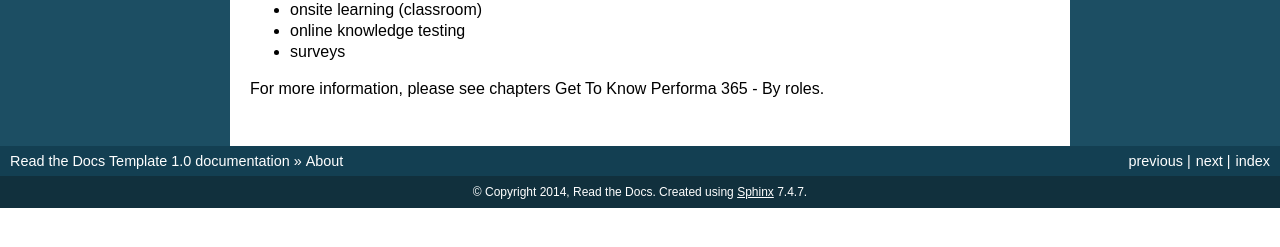
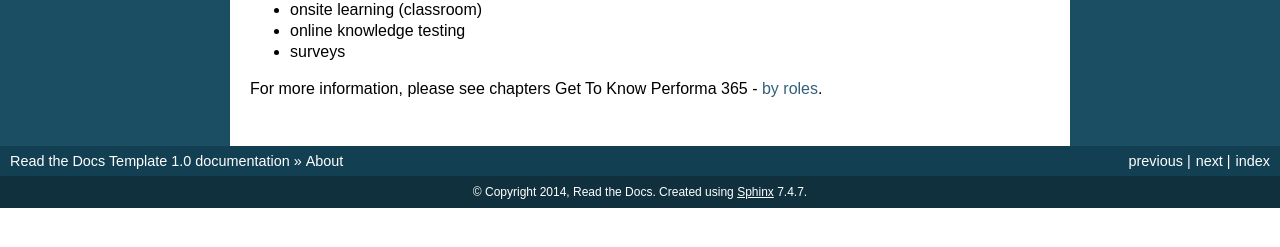
Before and after one commit to pslisko/performa365docs, a Sphinx documentation site: the page built from docs/general/about.rst, in a window 1280 px wide. Shown: the part 290-537 px from the top of the page. Built offline with Sphinx 7.4.7, drawn with Linux system fonts in a browser that asks for light colours; pages that are not in the unit, such as notebooks, are missing from menus; part of the change alters nothing that is shown.

```diff
--- a/docs/general/about.rst
+++ b/docs/general/about.rst
@@ -11,4 +11,4 @@ Performa 365 is a modern learning and knowledge management system, created with
 *	online knowledge testing
 *	surveys
 
-For more information, please see chapters Get To Know Performa 365 - By roles.
+For more information, please see chapters Get To Know Performa 365 - :ref:`by roles <by_roles>`.
```
